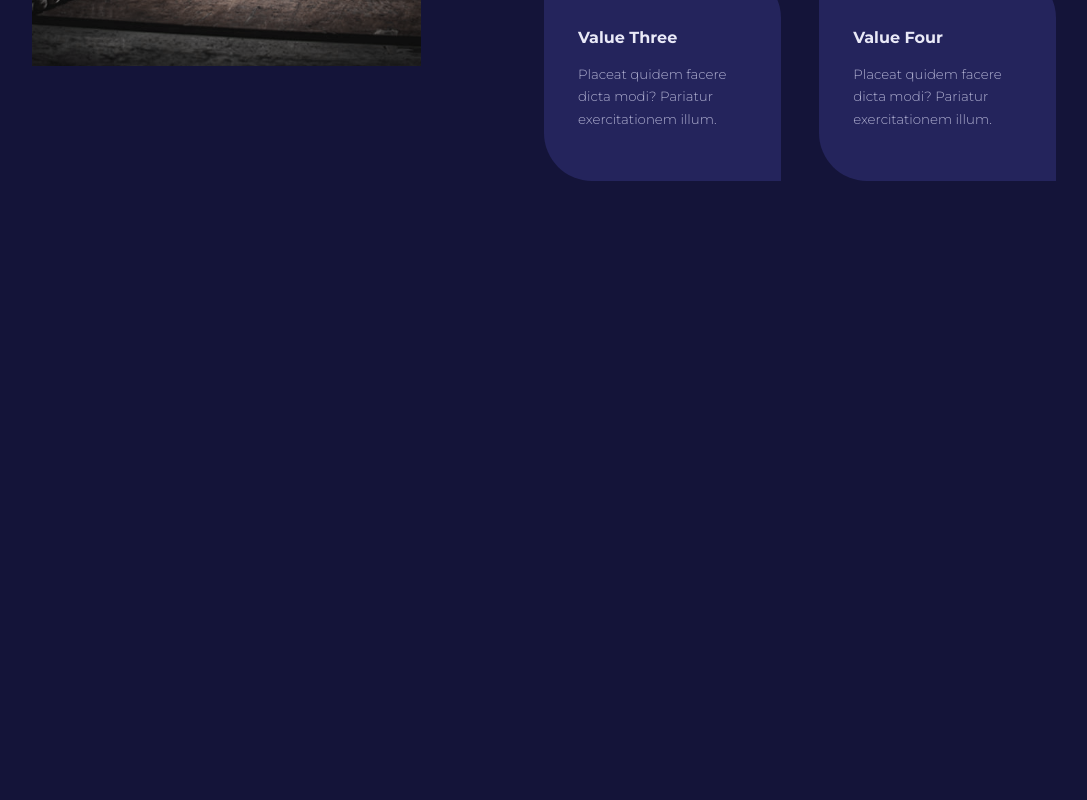
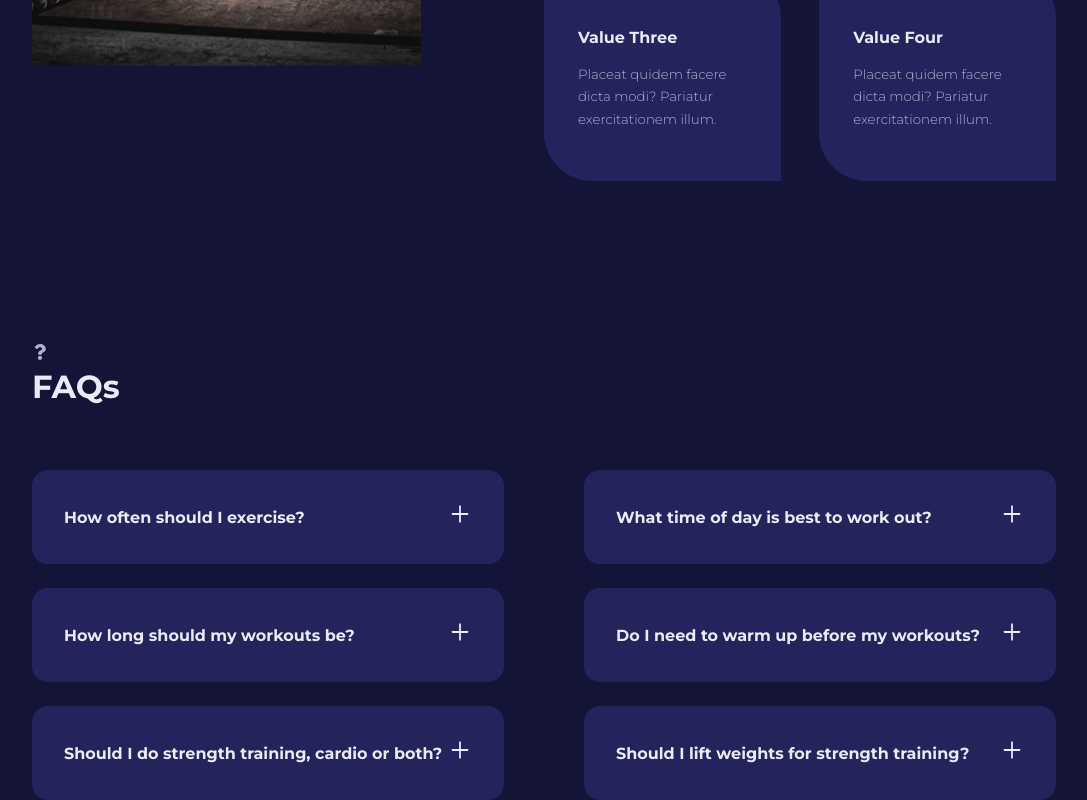
Before and after one commit to enzooz48/Gallery-App, a React (Create React App) app: page / in a window 1280 px wide. Shown: the part 2026-2826 px from the top of the page, without its empty margins (96-1183 px from the left). Before the commit the page ends 2207 px from the top, so only its background shows below. Built offline with nearby package versions, Linux system fonts and the light colour scheme.

Commit message:
Add FAQs Component

```diff
--- /dev/null
+++ b/src/components/FAQ.jsx
@@ -0,0 +1,23 @@
+import { useState } from 'react';
+import { AiOutlinePlus } from 'react-icons/ai';
+import { AiOutlineMinus } from 'react-icons/ai';
+
+const FAQ = ({ question, answer }) => {
+	const [isAnswerShowing, setIsAnswerShowing] = useState(false);
+
+	return (
+		<article
+			className="faq"
+			onClick={() => setIsAnswerShowing((prev) => !prev)}>
+			<div>
+				<h4>{question}</h4>
+				<button className="faq__icon">
+					{isAnswerShowing ? <AiOutlineMinus /> : <AiOutlinePlus />}
+				</button>
+			</div>
+			{isAnswerShowing && <p>{answer}</p>}
+		</article>
+	);
+};
+
+export default FAQ;
--- /dev/null
+++ b/src/components/FAQs.jsx
@@ -0,0 +1,21 @@
+import SectionHead from './SectionHead';
+import { FaQuestion } from 'react-icons/fa';
+import { faqs } from '../data';
+import FAQ from './FAQ';
+
+const FAQs = () => {
+	return (
+		<section className="faqs">
+			<div className="container faqs__container">
+				<SectionHead icon={<FaQuestion />} title="FAQs" />
+				<div className="faqs__wrapper">
+					{faqs.map(({ id, question, answer }) => {
+						return <FAQ key={id} question={question} answer={answer} />;
+					})}
+				</div>
+			</div>
+		</section>
+	);
+};
+
+export default FAQs;
--- a/src/pages/home/Home.css
+++ b/src/pages/home/Home.css
@@ -115,3 +115,36 @@
 	position: absolute;
 	top: -1.5rem;
 }
+
+/*--------FAQs------*/
+
+.faqs__wrapper {
+	margin-top: 4rem;
+	display: grid;
+	grid-template-columns: 1fr 1fr;
+	gap: 1.5rem 5rem;
+	align-items: flex-start;
+}
+
+.faq {
+	background: var(--color-gray-500);
+	padding: 2rem;
+	border-radius: 1rem;
+	cursor: pointer;
+}
+
+.faq div {
+	display: flex;
+	align-items: center;
+	justify-content: space-between;
+}
+
+.faq__icon {
+	background: transparent;
+	color: var(--color-gray-100);
+	font-size: 1.5rem;
+}
+
+.faq p {
+	margin-top: 1.5rem;
+}
--- a/src/pages/home/Home.jsx
+++ b/src/pages/home/Home.jsx
@@ -1,3 +1,4 @@
+import FAQs from '../../components/FAQs';
 import Header from '../../components/Header';
 import Programs from '../../components/Programs';
 import Values from '../../components/Values';
@@ -9,6 +10,7 @@ const Home = () => {
 			<Header />
 			<Programs />
 			<Values />
+			<FAQs />
 		</>
 	);
 };
```
